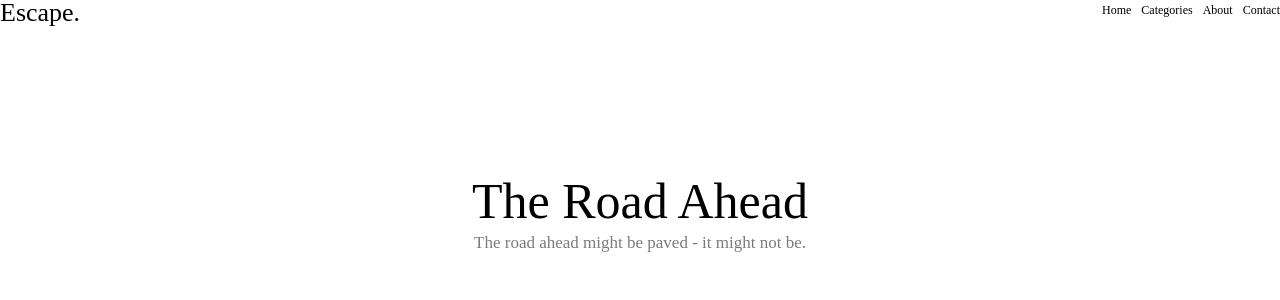
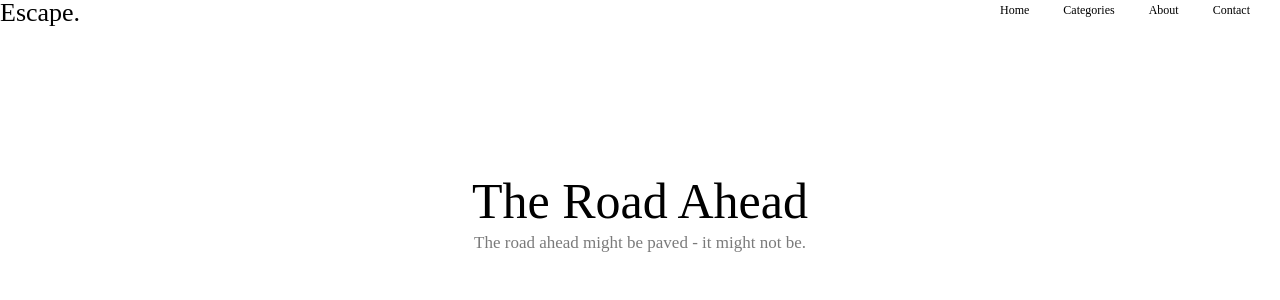
Before and after one commit to leis43/Web-2024, a PHP site: page /the-road-ahead.html in a window 1280 px wide; the page is wider, and only the part inside the window is pictured. Shown: the top 300 px of that part. Run offline with PHP 8.4, Linux system fonts and the light colour scheme.

Commit message:
without flex

```diff
--- a/style1.css
+++ b/style1.css
@@ -15,17 +15,12 @@ div .big {
     font-family: "Lora";
 }
 
-.blok div {
-    display: flex;
-    flex-direction: row;
-    gap: 10px;
-}
-
 .blok div a {
     font-weight: 400;
     font-size: 12px;
     line-height: 20px;
     font-family: "Oxygen";
+    margin-right: 30px;
 }
 
 .blok2 {
```
